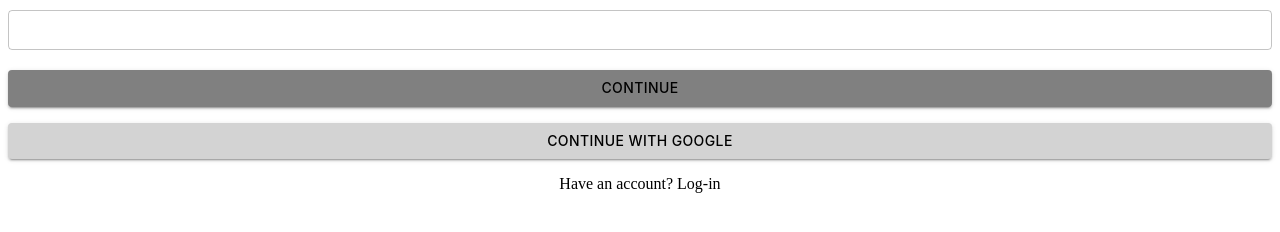
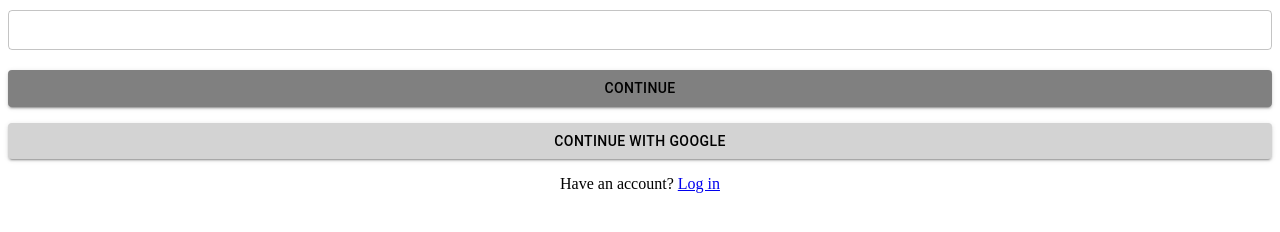
Before and after one commit to cornellh4i/lagos-volunteers, a Next.js app in the folder frontend/: page /signup in a window 1280 px wide. Shown: the part 334-566 px from the top of the page. Built offline with nearby package versions, Linux system fonts and the light colour scheme; no server answers.

Commit message:
formatting + route

```diff
--- a/frontend/src/components/atoms/Button.tsx
+++ b/frontend/src/components/atoms/Button.tsx
@@ -14,7 +14,6 @@ const CustomButton = (props: Props) => {
       variant="contained"
       style={{
         backgroundColor: props.buttonColor,
-        fontFamily: "Inter", //NEED TO CHANGE, FONT AINT RIGHT D;
         color: props.buttonTextColor,
       }}
     >
--- a/frontend/src/components/atoms/TextField.tsx
+++ b/frontend/src/components/atoms/TextField.tsx
@@ -5,46 +5,29 @@ import { createTheme, ThemeProvider } from "@mui/material/styles";
 interface Props {
   label: string;
   required: boolean;
-  status: string; //error | ""
-  //if required, have * next to entry ?
-  //if error, display incorrect entry text
-  //onChange:
+  status: string;
   incorrectEntryText: string;
 }
 
-const theme = createTheme({
-  // palette: {
-  //   primary: {
-  //     main: "#8D8D8D",
-  //   },
-  //   secondary: {
-  //     main: "#D9D9D9",
-  //   },
-  // },
-});
 /** A Button page */
 const CustomTextField = ({
   label,
   required,
   status,
   incorrectEntryText,
-}: //onChange
-Props) => {
+}: Props) => {
   return (
-    <ThemeProvider theme={theme}>
+    <div>
       <div> {label} </div>
       <TextField
-        //  label={label}
-
         size="small"
         margin="dense"
         fullWidth={true}
-        //onChange =
         sx={{ borderRadius: 2, borderColor: "primary.main" }}
         required={required}
         helperText={status == "error" ? incorrectEntryText : ""}
       />
-    </ThemeProvider>
+    </div>
   );
 };
 
--- a/frontend/src/components/molecules/SignupForm.tsx
+++ b/frontend/src/components/molecules/SignupForm.tsx
@@ -2,6 +2,7 @@ import React, { useState } from "react";
 import { useAuth } from "@/utils/AuthContext";
 import Button from "../atoms/Button";
 import TextField from "../atoms/TextField";
+import Link from "next/link";
 
 const SignupForm = () => {
   return (
@@ -63,7 +64,10 @@ const SignupForm = () => {
           buttonColor="#D3D3D3"
         />
       </div>
-      <div className="text-center">Have an account? Log-in</div>
+      <div className="justify-center flex flex-row">
+        <div className="">Have an account?&nbsp;</div>
+        <Link href="/login"> Log in</Link>
+      </div>
     </div>
   );
 };
--- a/frontend/src/pages/login.tsx
+++ b/frontend/src/pages/login.tsx
@@ -3,7 +3,7 @@ import React from "react";
 
 /** A Login page */
 const Login = () => {
-  return <LoginForm></LoginForm>
+  return <LoginForm />;
 };
 
 export default Login;
--- a/frontend/src/pages/profile.tsx
+++ b/frontend/src/pages/profile.tsx
@@ -3,7 +3,7 @@ import ProfileForm from "@/components/molecules/ProfileForm";
 
 /** A Profile page */
 const Profile = () => {
-  return <ProfileForm></ProfileForm>;
+  return <ProfileForm />;
 };
 
 export default Profile;
--- a/frontend/src/pages/signup.tsx
+++ b/frontend/src/pages/signup.tsx
@@ -3,7 +3,7 @@ import SignupForm from "@/components/molecules/SignupForm";
 
 /** A Signup page */
 const Signup = () => {
-  return <SignupForm></SignupForm>;
+  return <SignupForm />;
 };
 
 export default Signup;
```
